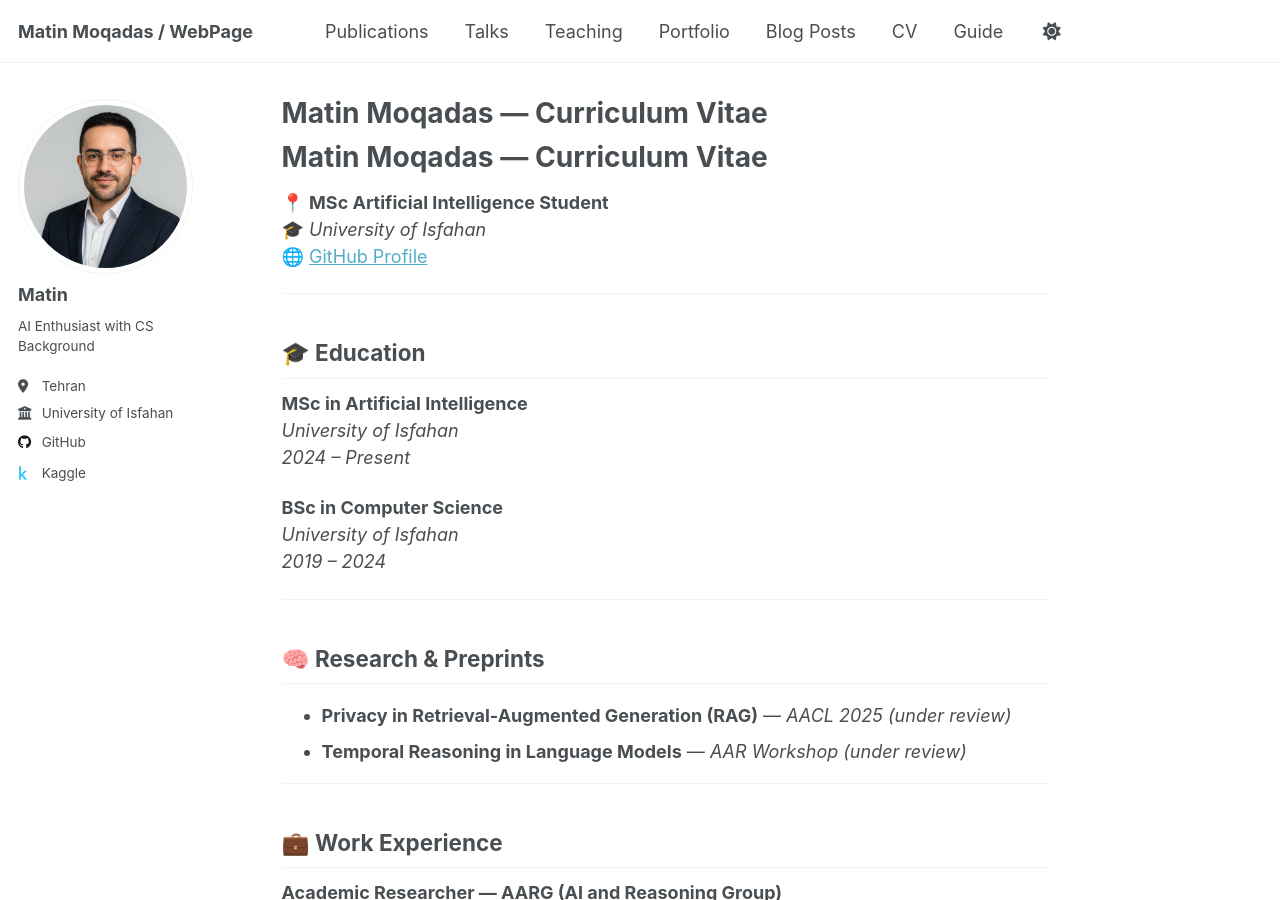
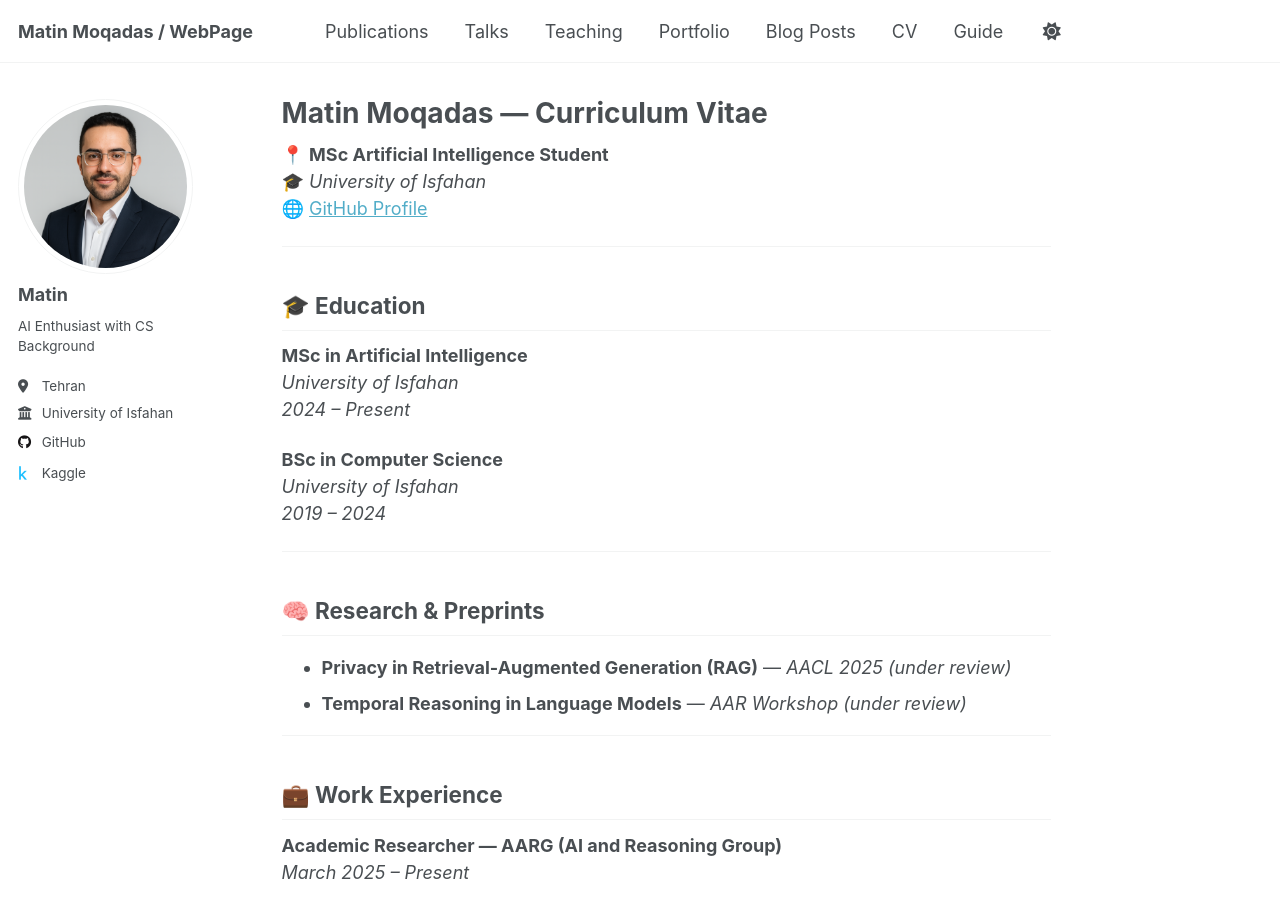
Before and after one commit to matinmoqadas/matinmoqadas.github.io, a Jekyll site: the page built from _pages/about.md, in a window 1280 px wide and 900 px high. Built offline with Jekyll 4.4.1, drawn with Linux system fonts in a browser that asks for light colours; a script that is not in the unit is left out.

Commit message:
Update about.md

```diff
--- a/_pages/about.md
+++ b/_pages/about.md
@@ -6,7 +6,6 @@ redirect_from:
   - /about/
   - /about.html
 ---
-# Matin Moqadas — Curriculum Vitae
 
 📍 **MSc Artificial Intelligence Student**
 🎓 *University of Isfahan*
```
